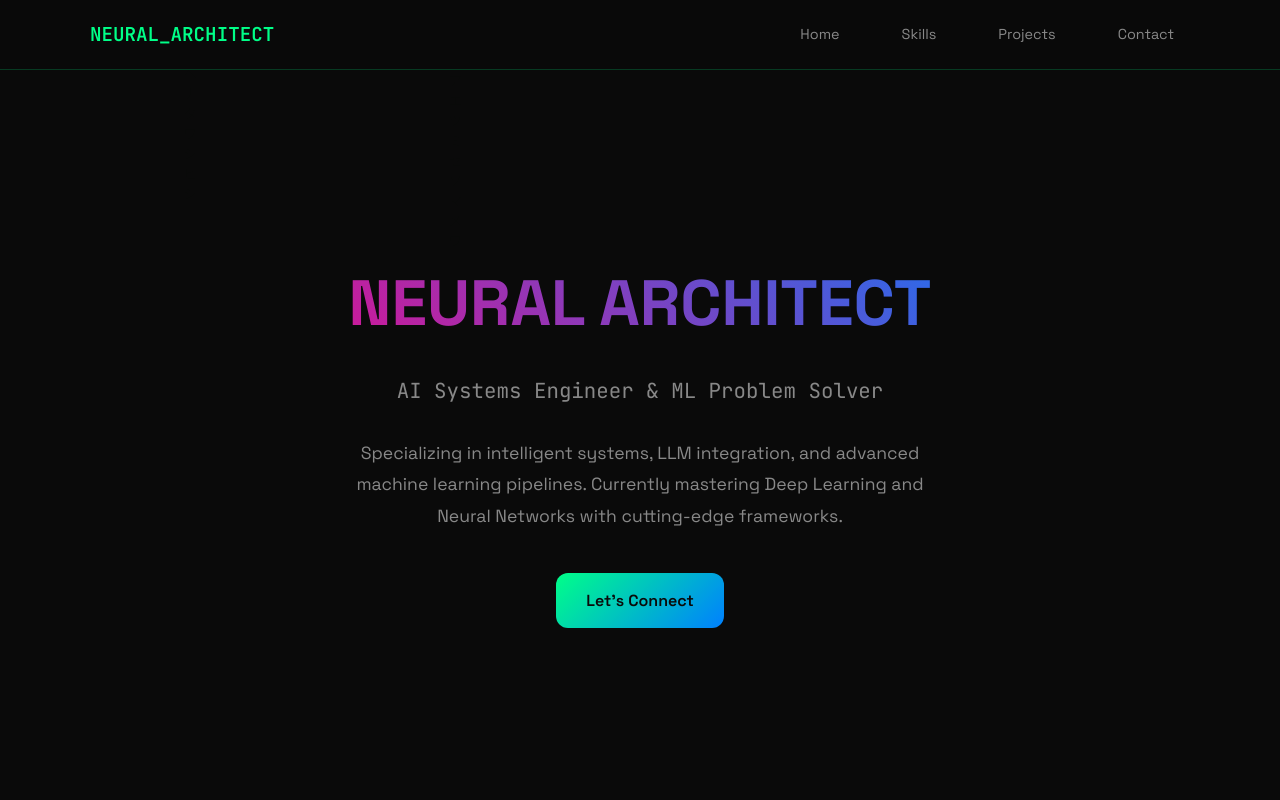
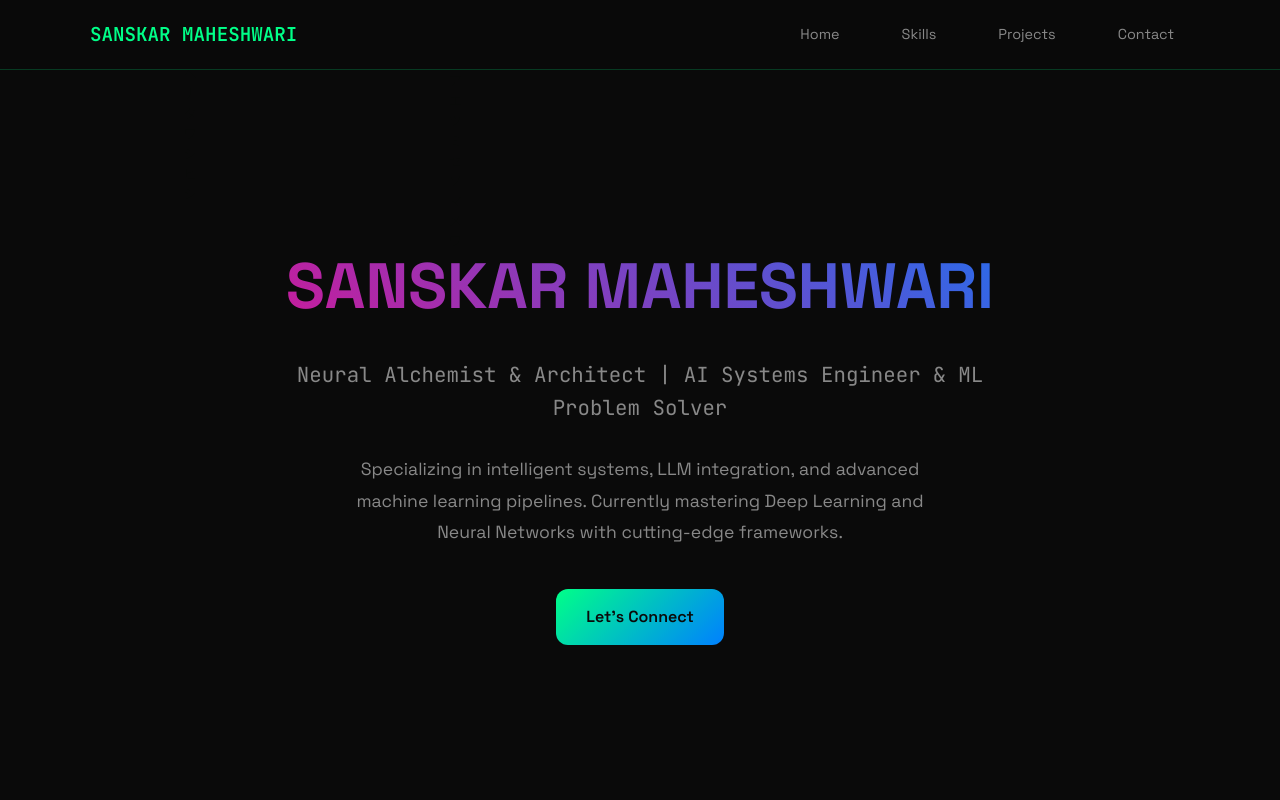
Before and after one commit to m4vic/mavicportfoilio, a plain HTML site: page index.html in a window 1280 px wide. Shown: the top 800 px of the page. Drawn offline with Linux system fonts and the light colour scheme.

Commit message:
Update index.html

```diff
--- a/index.html
+++ b/index.html
@@ -3,7 +3,7 @@
 <head>
     <meta charset="UTF-8">
     <meta name="viewport" content="width=device-width, initial-scale=1.0">
-    <title>Neural Architect - AI Systems Engineer</title>
+    <title>Sanskar Maheshwari - Neural Alchemist |  AI Systems Engineer</title>
     <link href="https://fonts.googleapis.com/css2?family=JetBrains+Mono:wght@300;400;600;800&family=Space+Grotesk:wght@300;400;600;700&display=swap" rel="stylesheet">
     <style>
         :root {
@@ -644,7 +644,7 @@
     <!-- Professional Navigation -->
     <nav class="nav-container">
         <div class="nav-content">
-            <div class="logo">NEURAL_ARCHITECT</div>
+            <div class="logo">SANSKAR MAHESHWARI</div>
             <div class="nav-links">
                 <a href="#hero" class="nav-link">Home</a>
                 <a href="#skills" class="nav-link">Skills</a>
@@ -657,8 +657,8 @@
     <!-- Hero Section -->
     <section class="hero" id="hero">
         <div class="hero-content">
-            <h1 class="hero-title">NEURAL ARCHITECT</h1>
-            <div class="hero-subtitle">AI Systems Engineer & ML Problem Solver</div>
+            <h1 class="hero-title">SANSKAR MAHESHWARI</h1>
+            <div class="hero-subtitle">Neural Alchemist & Architect | AI Systems Engineer & ML Problem Solver</div>
             <p class="hero-description">
                 Specializing in intelligent systems, LLM integration, and advanced machine learning pipelines.
                 Currently mastering Deep Learning and Neural Networks with cutting-edge frameworks.
@@ -842,7 +842,7 @@
 
     <!-- Footer -->
     <footer class="footer">
-        <p>&copy; 2024 Neural Architect. Crafted with AI precision.</p>
+        <p>&copy; 2025 Sanskar Maheshwari | </p>
     </footer>
 
     <script>
```
